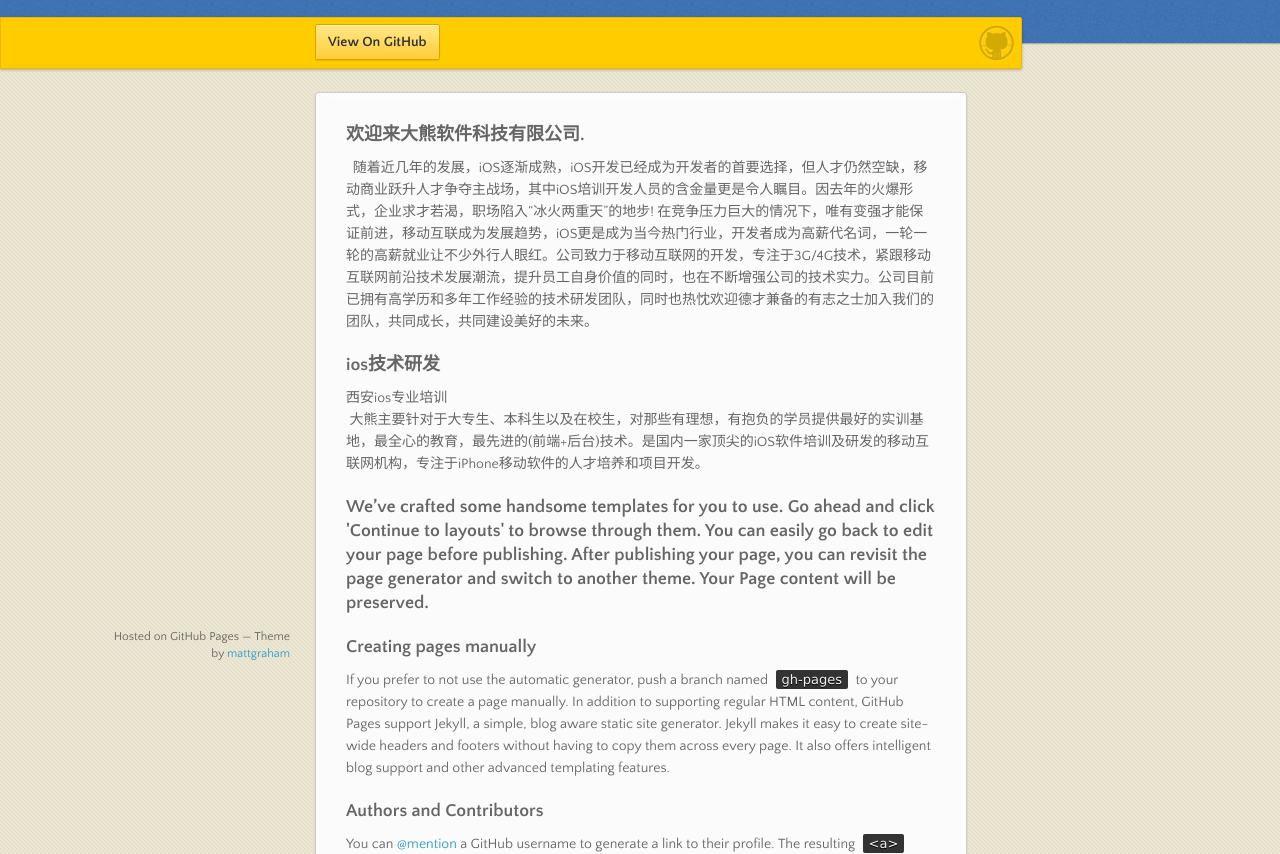
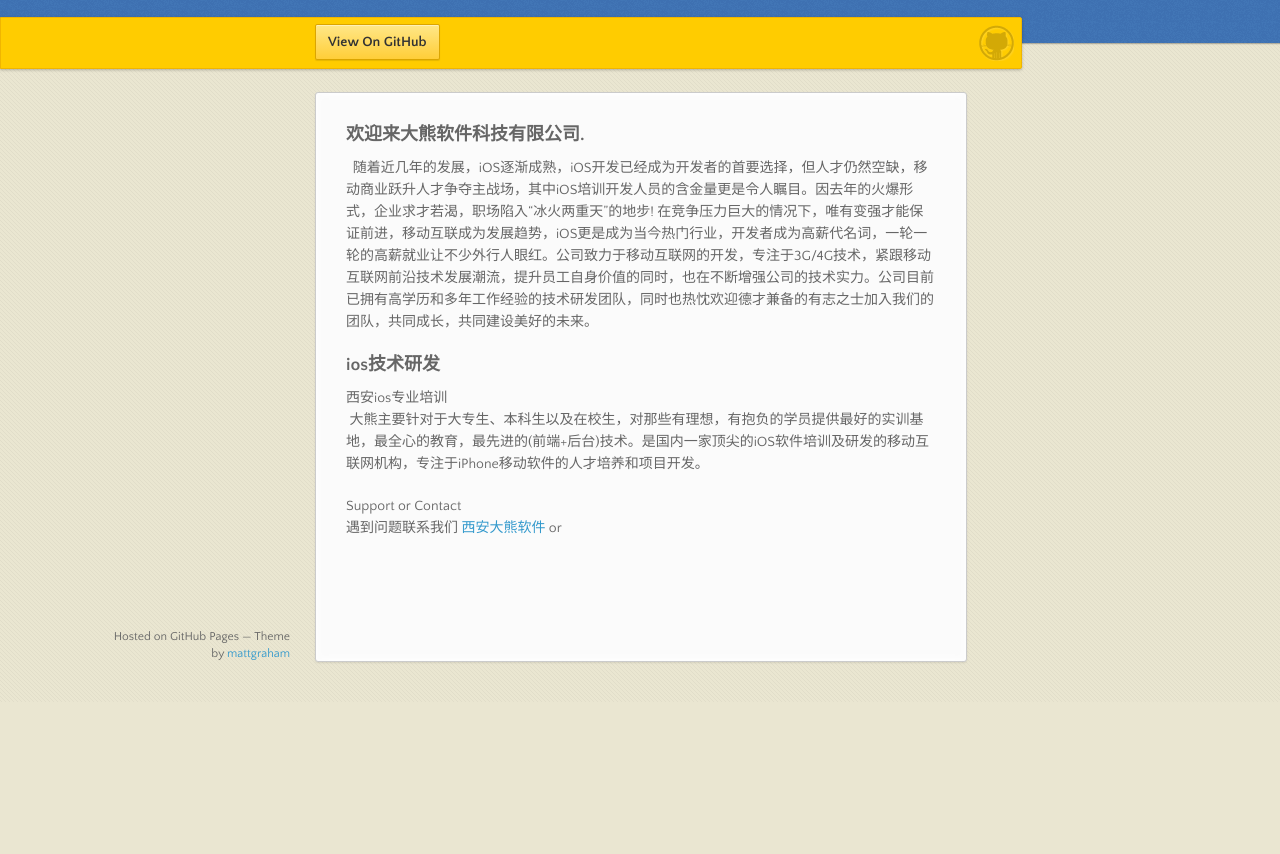
Before and after one commit to leopardvipman/leopardvipman.github.io, a plain HTML site: page index.html in a window 1280 px wide. Shown: the part 98-952 px from the top of the page. After the commit the page ends 800 px from the top, so only its background shows below. Drawn offline with nearby package versions, Linux system fonts and the light colour scheme.

Commit message:
xiugai
xiugai

```diff
--- a/index.html
+++ b/index.html
@@ -44,25 +44,10 @@
 
 <p> 大熊主要针对于大专生、本科生以及在校生，对那些有理想，有抱负的学员提供最好的实训基地，最全心的教育，最先进的(前端+后台)技术。是国内一家顶尖的iOS软件培训及研发的移动互联网机构，专注于iPhone移动软件的人才培养和项目开发。</p>
 
-<h3>
 
-
-<p>We’ve crafted some handsome templates for you to use. Go ahead and click 'Continue to layouts' to browse through them. You can easily go back to edit your page before publishing. After publishing your page, you can revisit the page generator and switch to another theme. Your Page content will be preserved.</p>
-
-<h3>
-<a id="creating-pages-manually" class="anchor" href="#creating-pages-manually" aria-hidden="true"><span class="octicon octicon-link"></span></a>Creating pages manually</h3>
-
-<p>If you prefer to not use the automatic generator, push a branch named <code>gh-pages</code> to your repository to create a page manually. In addition to supporting regular HTML content, GitHub Pages support Jekyll, a simple, blog aware static site generator. Jekyll makes it easy to create site-wide headers and footers without having to copy them across every page. It also offers intelligent blog support and other advanced templating features.</p>
-
-<h3>
-<a id="authors-and-contributors" class="anchor" href="#authors-and-contributors" aria-hidden="true"><span class="octicon octicon-link"></span></a>Authors and Contributors</h3>
-
-<p>You can <a href="https://github.com/blog/821" class="user-mention">@mention</a> a GitHub username to generate a link to their profile. The resulting <code>&lt;a&gt;</code> element will link to the contributor’s GitHub Profile. For example: In 2007, Chris Wanstrath (<a href="https://github.com/defunkt" class="user-mention">@defunkt</a>), PJ Hyett (<a href="https://github.com/pjhyett" class="user-mention">@pjhyett</a>), and Tom Preston-Werner (<a href="https://github.com/mojombo" class="user-mention">@mojombo</a>) founded GitHub.</p>
-
-<h3>
 <a id="support-or-contact" class="anchor" href="#support-or-contact" aria-hidden="true"><span class="octicon octicon-link"></span></a>Support or Contact</h3>
 
-<p>Having trouble with Pages? Check out our <a href="https://help.github.com/pages">documentation</a> or <a href="https://github.com/contact">contact support</a> and we’ll help you sort it out.</p>
+<p>遇到问题联系我们 <a href="https://help.github.com/pages">西安大熊软件</a> or <a href="http://www.bearapp.me"></a></p>
       </section>
       <footer>
         <p><small>Hosted on GitHub Pages &mdash; Theme by <a href="https://twitter.com/michigangraham">mattgraham</a></small></p>
```
